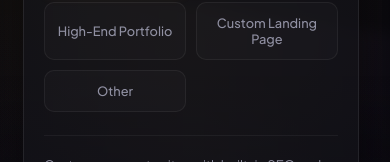
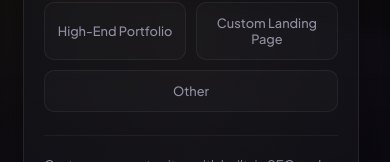
Before and after one commit to sherhanabid123-debug/Scalera, a React (Vite) app: page / in a window 390 px wide. Shown: the part 558-720 px from the top of the page. Built offline with nearby package versions, Linux system fonts and the light colour scheme.

Commit message:
Auto-save: 2026-07-06 17:58:00

```diff
--- a/src/components/sections/Hero.jsx
+++ b/src/components/sections/Hero.jsx
@@ -304,6 +304,7 @@ const Hero = () => {
                     key={niche}
                     onClick={() => setSelectedNiche(niche)}
                     style={{
+                      gridColumn: isMobile && niche === "Other" ? "1 / -1" : "auto",
                       padding: "0.75rem 0.4rem",
                       borderRadius: "10px",
                       background: active
```
